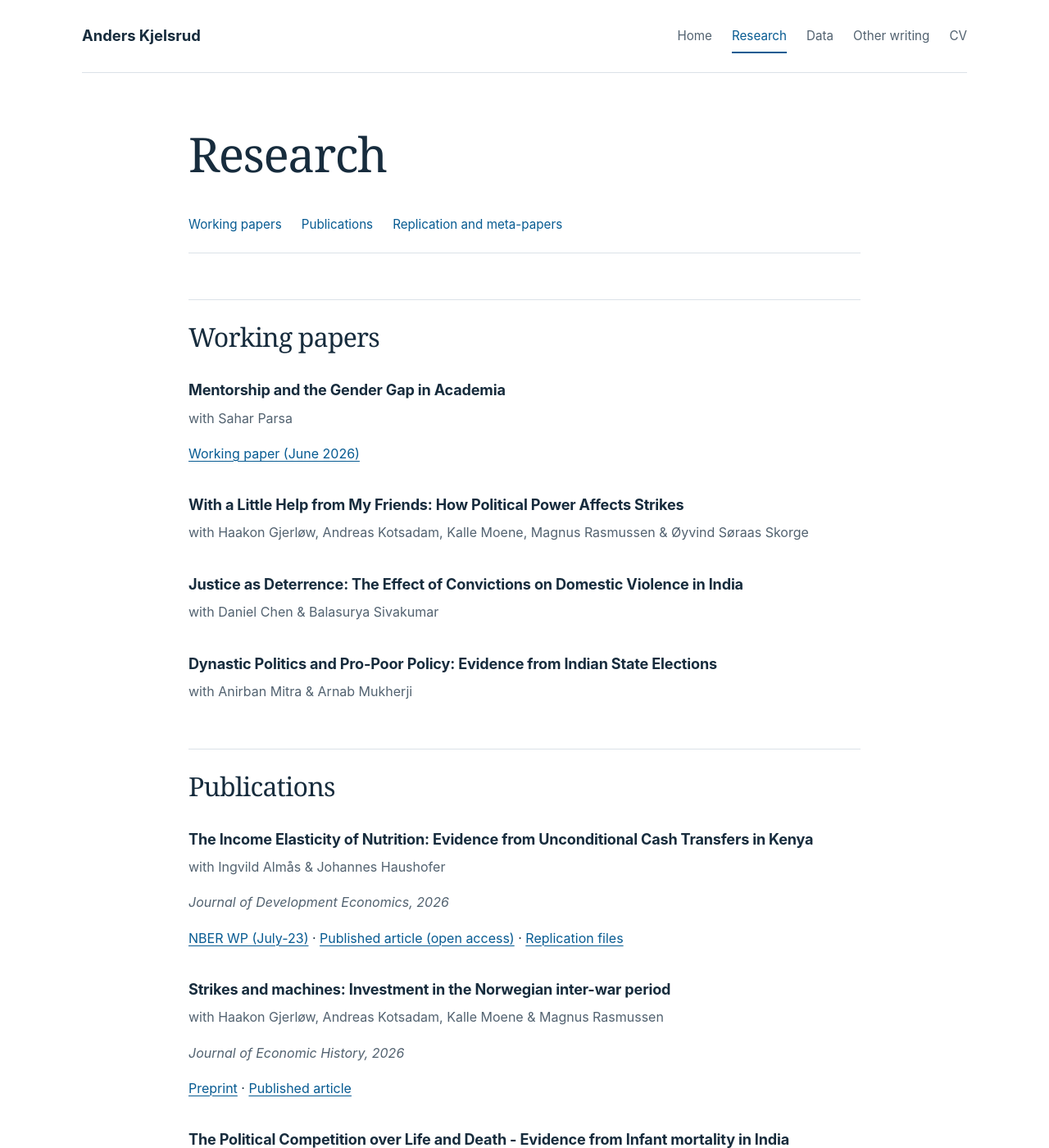
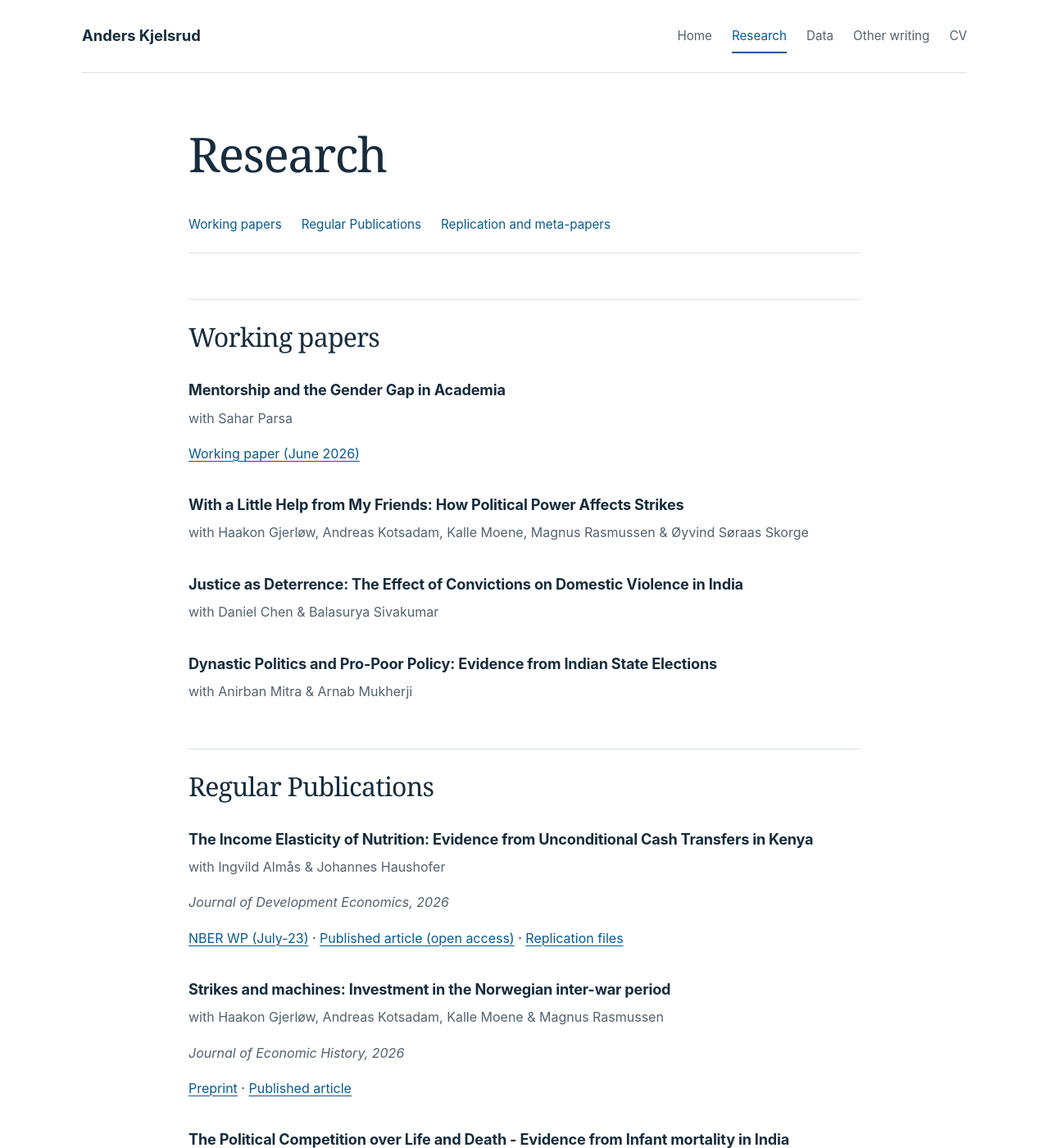
Before and after one commit to anderskjelsrud/anderskjelsrud.github.io, a Jekyll site: the page built from research.md, in a window 1280 px wide and 1400 px high. Shown: the whole window at 82% size. Built offline with Jekyll 4.4.1, drawn with Linux system fonts in a browser that asks for light colours.

Commit message:
Rename research section to Regular Publications

```diff
--- a/research.md
+++ b/research.md
@@ -5,7 +5,7 @@ title: Research
 
 # Research
 
-<nav class="section-nav" aria-label="Research sections"><a href="#working-papers">Working papers</a><a href="#publications">Publications</a><a href="#replication-and-meta-papers">Replication and meta-papers</a></nav>
+<nav class="section-nav" aria-label="Research sections"><a href="#working-papers">Working papers</a><a href="#regular-publications">Regular Publications</a><a href="#replication-and-meta-papers">Replication and meta-papers</a></nav>
 
 ## Working papers
 
@@ -27,7 +27,7 @@ with Daniel Chen & Balasurya Sivakumar
 
 with Anirban Mitra & Arnab Mukherji
 
-## Publications
+## Regular Publications
 
 ### The Income Elasticity of Nutrition: Evidence from Unconditional Cash Transfers in Kenya
 
```
